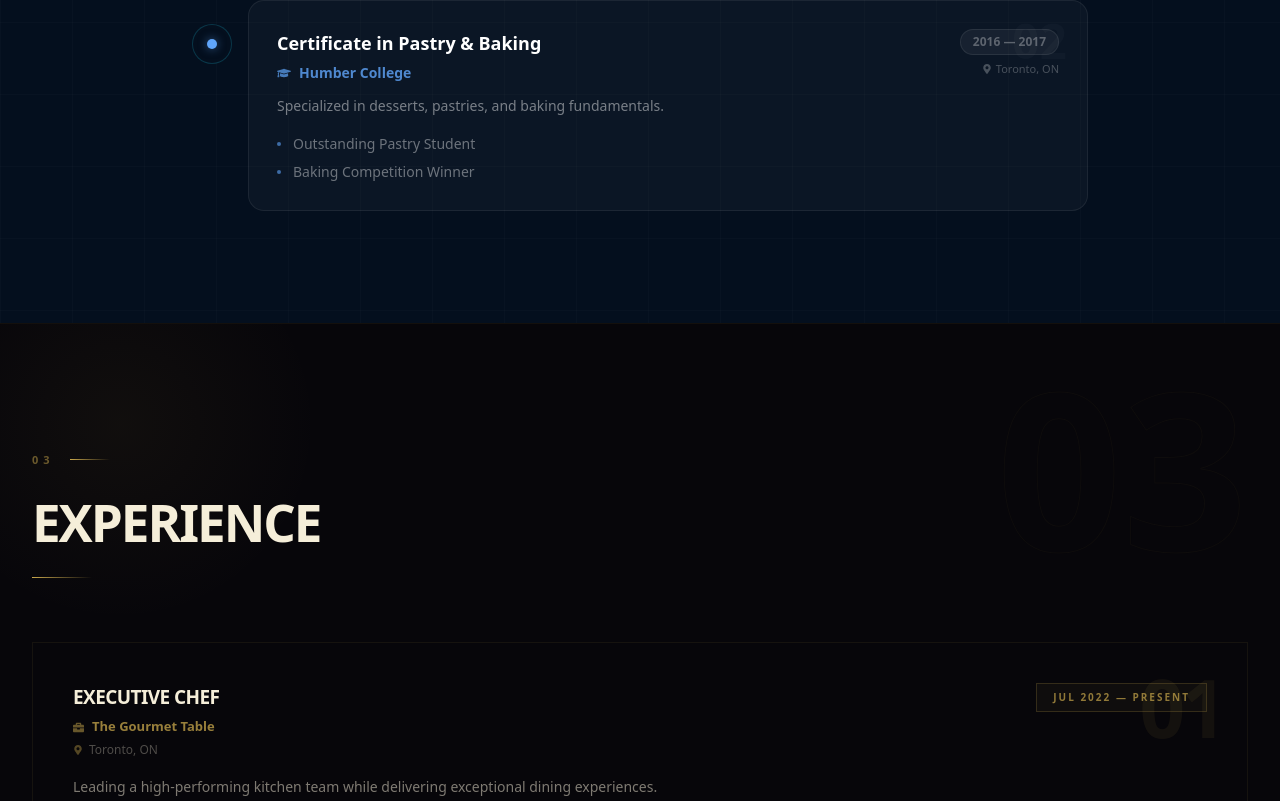
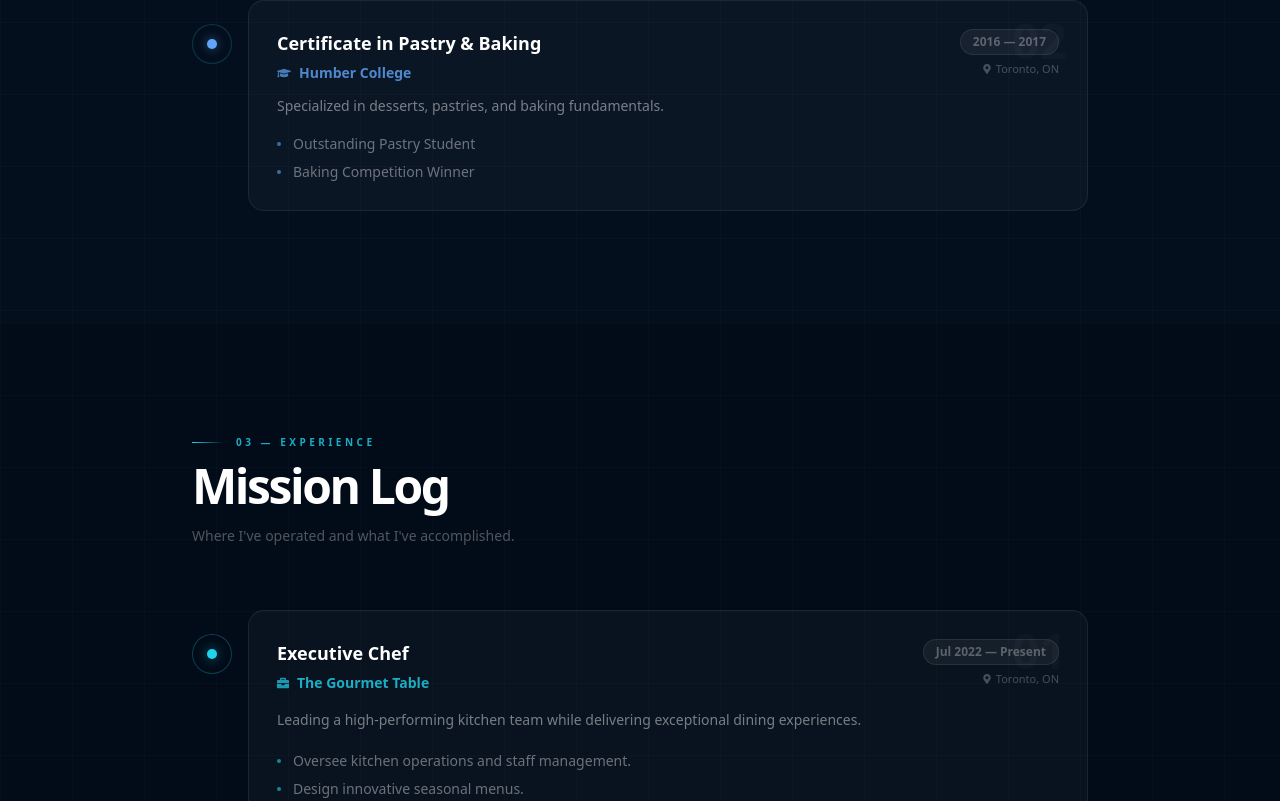
Before and after one commit to salienceenterprises-lab/portfolio-f2365, a Next.js app: page /portfolio-f2365/ in a window 1280 px wide. Shown: the part 1999-2800 px from the top of the page. Built offline with nearby package versions, Linux system fonts and the light colour scheme.

Commit message:
Update app/components/experience.jsx via Portfolio SaaS

```diff
--- a/app/components/experience.jsx
+++ b/app/components/experience.jsx
@@ -4,105 +4,150 @@ import { motion } from "framer-motion";
 import { FaBriefcase, FaMapMarkerAlt } from "react-icons/fa";
 
 export default function PortfolioExperience({ data }) {
-  const items = data?.experience;
-  if (!items || !Array.isArray(items) || items.length === 0) return null;
+  if (!data?.experience?.length) return null;
 
   return (
-    <section id="experience" style={{ background:"#07060a", padding:"8rem 2rem", position:"relative", overflow:"hidden", borderTop:"1px solid rgba(201,168,76,0.06)" }}>
-      <style>{`
-        .gn-exp-card {
-          position:relative; padding:2.5rem;
-          border:1px solid rgba(201,168,76,0.08);
-          transition:all 0.3s ease; cursor:default;
-        }
-        .gn-exp-card::before {
-          content:''; position:absolute; top:0; left:0; right:0; height:1px;
-          background:linear-gradient(90deg, #c9a84c, rgba(201,168,76,0.2), transparent);
-          transform:scaleX(0); transform-origin:left; transition:transform 0.4s ease;
-        }
-        .gn-exp-card:hover { border-color:rgba(201,168,76,0.2); background:rgba(201,168,76,0.025); }
-        .gn-exp-card:hover::before { transform:scaleX(1); }
-        .gn-exp-card:hover .gn-exp-num { color:rgba(201,168,76,0.25); text-shadow:0 0 30px rgba(201,168,76,0.3); }
-        .gn-exp-num { font-size:5rem; font-weight:900; color:rgba(201,168,76,0.07); line-height:1; letter-spacing:-0.05em; transition:all 0.3s; position:absolute; top:1.5rem; right:1.5rem; font-variant-numeric:tabular-nums; }
-        .gn-exp-resp-item { display:flex; align-items:flex-start; gap:12px; font-size:13px; color:rgba(245,238,217,0.45); line-height:1.65; }
-        .gn-exp-resp-item::before { content:'—'; color:rgba(201,168,76,0.4); flex-shrink:0; font-size:12px; margin-top:2px; }
-      `}</style>
+    <section id="experience" className="relative py-28 px-6 overflow-hidden bg-[#020c18]">
 
-      <div style={{ position:"absolute", top:"2rem", right:"2rem", fontSize:"220px", fontWeight:900, lineHeight:1, color:"transparent", WebkitTextStrokeWidth:"1px", WebkitTextStrokeColor:"rgba(201,168,76,0.04)", pointerEvents:"none", userSelect:"none" }}>03</div>
-      <div style={{ position:"absolute", top:"-100px", left:"-80px", width:"400px", height:"400px", borderRadius:"50%", background:"radial-gradient(circle, rgba(201,168,76,0.05) 0%, transparent 70%)", pointerEvents:"none" }} />
+      {/* Ambient */}
+      <div className="absolute inset-0 pointer-events-none">
+        <div className="absolute top-1/3 right-0 w-[500px] h-[500px] rounded-full" />
+        <div className="absolute inset-0 bg-[linear-gradient(to_right,rgba(255,255,255,0.015)_1px,transparent_1px),linear-gradient(to_bottom,rgba(255,255,255,0.015)_1px,transparent_1px)] bg-[size:72px_72px]" />
+      </div>
 
-      <div style={{ maxWidth:"1280px", margin:"0 auto", position:"relative", zIndex:1 }}>
-        <motion.div initial={{ opacity:0, x:-30 }} whileInView={{ opacity:1, x:0 }} viewport={{ once:true }} transition={{ duration:0.7 }} style={{ marginBottom:"4rem" }}>
-          <div style={{ display:"flex", alignItems:"center", gap:"16px", marginBottom:"1rem" }}>
-            <span style={{ fontSize:"11px", fontWeight:800, letterSpacing:"0.45em", color:"rgba(201,168,76,0.5)", textTransform:"uppercase" }}>03</span>
-            <div style={{ width:"40px", height:"1px", background:"linear-gradient(90deg, #c9a84c, transparent)" }} />
-          </div>
-          <h2 style={{ fontSize:"clamp(2rem, 4vw, 3.5rem)", fontWeight:900, letterSpacing:"-0.04em", color:"#f5eed9", margin:0, textTransform:"uppercase" }}>Experience</h2>
-          <div style={{ width:"60px", height:"1px", background:"linear-gradient(90deg, #c9a84c, transparent)", marginTop:"1rem" }} />
+      <div className="max-w-4xl mx-auto relative z-10">
+
+        {/* Header */}
+        <motion.div
+          initial={{ opacity: 0, x: -20 }}
+          whileInView={{ opacity: 1, x: 0 }}
+          viewport={{ once: true }}
+          transition={{ duration: 0.6 }}
+          className="flex items-center gap-3 mb-3"
+        >
+          <motion.div
+            initial={{ scaleX: 0 }} whileInView={{ scaleX: 1 }} style={{ width: "32px", originX: 0 }} viewport={{ once: true }}
+            transition={{ duration: 0.8 }}
+            className="h-px bg-gradient-to-r from-cyan-400 to-transparent"
+          />
+          <span className="text-[10px] font-bold tracking-[0.35em] uppercase text-cyan-400/80">03 — Experience</span>
         </motion.div>
 
-        <div style={{ display:"flex", flexDirection:"column", gap:"1rem" }}>
-          {items.map((exp, i) => (
-            <motion.div key={i} initial={{ opacity:0, y:24 }} whileInView={{ opacity:1, y:0 }} viewport={{ once:true }} transition={{ duration:0.5, delay:i * 0.07 }}>
-              <div className="gn-exp-card">
-                <div className="gn-exp-num">{String(i+1).padStart(2,"0")}</div>
+        <motion.h2
+          initial={{ opacity: 0, y: 20 }}
+          whileInView={{ opacity: 1, y: 0 }}
+          viewport={{ once: true }}
+          transition={{ duration: 0.7, delay: 0.05 }}
+          className="text-4xl sm:text-5xl font-black tracking-tighter text-white mb-4"
+        >
+          Mission Log
+        </motion.h2>
+        <motion.p
+          initial={{ opacity: 0 }}
+          whileInView={{ opacity: 1 }}
+          viewport={{ once: true }}
+          transition={{ duration: 0.6, delay: 0.15 }}
+          className="text-white/30 text-sm mb-16 max-w-md"
+        >
+          Where I've operated and what I've accomplished.
+        </motion.p>
 
-                <div style={{ display:"flex", flexWrap:"wrap", alignItems:"flex-start", justifyContent:"space-between", gap:"1rem", marginBottom:"1rem" }}>
-                  <div>
-                    <h3 style={{ fontSize:"19px", fontWeight:900, color:"#f5eed9", margin:"0 0 6px", letterSpacing:"-0.03em", textTransform:"uppercase" }}>
-                      {exp.role || exp.title || exp.position}
-                    </h3>
-                    <div style={{ display:"flex", alignItems:"center", gap:"8px" }}>
-                      <FaBriefcase style={{ color:"rgba(201,168,76,0.5)", fontSize:"11px" }} />
-                      <span style={{ fontSize:"13px", fontWeight:600, color:"rgba(201,168,76,0.75)" }}>
-                        {exp.company || exp.employer || exp.organization}
-                      </span>
+        {/* Timeline */}
+        <div className="relative">
+          {/* Timeline spine */}
+          <motion.div
+            initial={{ scaleY: 0 }}
+            whileInView={{ scaleY: 1 }}
+            viewport={{ once: true }}
+            transition={{ duration: 2, ease: "easeInOut" }}
+            className="absolute left-[19px] top-3 w-px bg-gradient-to-b from-cyan-400/50 via-blue-500/20 to-transparent hidden sm:block origin-top"
+          />
+
+          <div className="space-y-7">
+            {data.experience.map((job, index) => (
+              <motion.div
+                key={index}
+                initial={{ opacity: 0, x: -30 }}
+                whileInView={{ opacity: 1, x: 0 }}
+                viewport={{ once: true, margin: "-80px" }}
+                transition={{ duration: 0.5, delay: index * 0.1, type: "spring", stiffness: 100 }}
+                className="relative sm:pl-14"
+              >
+                {/* Timeline dot */}
+                <div className="hidden sm:flex absolute left-0 top-6 w-10 h-10 rounded-full bg-[#020c18] border border-cyan-400/25 items-center justify-center z-10">
+                  <div className="w-2.5 h-2.5 rounded-full bg-cyan-400 shadow-[0_0_12px_rgba(6,182,212,0.6)]" />
+                </div>
+
+                <motion.div
+                  whileHover={{ x: 6 }}
+                  transition={{ type: "spring", stiffness: 300 }}
+                  className="group"
+                >
+                  {/* Card */}
+                  <div className="relative bg-white/[0.03] border border-white/[0.07] rounded-2xl p-6 sm:p-7 overflow-hidden hover:border-cyan-500/25 hover:bg-white/[0.05] transition-all duration-400">
+
+                    {/* Inner glow */}
+                    <div className="absolute inset-0 bg-gradient-to-br from-cyan-500/[0.04] to-transparent opacity-0 group-hover:opacity-100 transition-opacity duration-400 pointer-events-none rounded-2xl" />
+
+                    {/* Index watermark */}
+                    <div className="absolute right-5 top-4 text-5xl font-black text-white/[0.025] select-none leading-none">
+                      {String(index + 1).padStart(2, "0")}
                     </div>
-                    {(exp.location || exp.city) && (
-                      <div style={{ display:"flex", alignItems:"center", gap:"6px", fontSize:"12px", color:"rgba(245,238,217,0.3)", marginTop:"4px" }}>
-                        <FaMapMarkerAlt style={{ fontSize:"10px", color:"rgba(201,168,76,0.4)" }} /> {exp.location || exp.city}
+
+                    <div className="flex flex-col sm:flex-row sm:items-start sm:justify-between gap-3 mb-4 relative z-10">
+                      <div>
+                        <h3 className="text-lg font-bold text-white group-hover:text-cyan-200 transition-colors duration-300">
+                          {job.role}
+                        </h3>
+                        <div className="flex items-center gap-2 mt-1.5">
+                          <FaBriefcase className="w-3 h-3 text-cyan-400/70" />
+                          <span className="text-sm font-semibold text-cyan-400/80">{job.company}</span>
+                        </div>
+                      </div>
+                      <div className="flex flex-col items-start sm:items-end gap-1.5 flex-shrink-0">
+                        <span className="text-xs font-bold text-white/30 bg-white/[0.05] border border-white/[0.08] px-3 py-1 rounded-full">
+                          {job.period}
+                        </span>
+                        {job.location && (
+                          <span className="flex items-center gap-1 text-[11px] text-white/25">
+                            <FaMapMarkerAlt className="w-2.5 h-2.5" /> {job.location}
+                          </span>
+                        )}
+                      </div>
+                    </div>
+
+                    {job.description && (
+                      <p className="text-sm text-white/45 leading-relaxed mb-5 relative z-10">{job.description}</p>
+                    )}
+
+                    {job.highlights?.length > 0 && (
+                      <ul className="space-y-2 mb-5 relative z-10">
+                        {job.highlights.filter(h => h?.trim()).map((h, i) => (
+                          <li key={i} className="flex items-start gap-3 text-sm text-white/40">
+                            <div className="mt-2 w-1 h-1 rounded-full bg-cyan-400/60 flex-shrink-0" />
+                            {h}
+                          </li>
+                        ))}
+                      </ul>
+                    )}
+
+                    {job.stack?.length > 0 && (
+                      <div className="flex flex-wrap gap-2 pt-4 border-t border-white/[0.05] relative z-10">
+                        {job.stack.filter(t => t?.trim()).map((tech) => (
+                          <span
+                            key={tech}
+                            className="text-[10px] font-bold text-cyan-400/60 bg-cyan-400/[0.06] border border-cyan-400/10 px-2.5 py-1 rounded-md"
+                          >
+                            {tech}
+                          </span>
+                        ))}
                       </div>
                     )}
                   </div>
-                  <span style={{ fontSize:"10px", fontWeight:700, letterSpacing:"0.2em", padding:"6px 16px", border:"1px solid rgba(201,168,76,0.2)", color:"rgba(201,168,76,0.7)", background:"rgba(201,168,76,0.04)", textTransform:"uppercase" }}>
-                    {exp.period || exp.duration || exp.years || exp.startDate}
-                  </span>
-                </div>
-
-                {exp.description && (
-                  <p style={{ fontSize:"14px", color:"rgba(245,238,217,0.5)", lineHeight:1.75, margin:"0 0 1rem", maxWidth:"680px" }}>
-                    {exp.description}
-                  </p>
-                )}
-
-                {(() => {
-                  const bullets = exp.highlights || exp.responsibilities || exp.bullets;
-                  if (!Array.isArray(bullets) || bullets.filter(Boolean).length === 0) return null;
-                  return (
-                    <div style={{ display:"flex", flexDirection:"column", gap:"6px" }}>
-                      {bullets.filter(Boolean).map((item, j) => (
-                        <div key={j} className="gn-exp-resp-item">{item}</div>
-                      ))}
-                    </div>
-                  );
-                })()}
-
-                {(() => {
-                  const stack = exp.stack || exp.tags || exp.technologies || exp.tech;
-                  if (!Array.isArray(stack) || stack.length === 0) return null;
-                  return (
-                    <div style={{ display:"flex", flexWrap:"wrap", gap:"6px", marginTop:"1rem", paddingTop:"1rem", borderTop:"1px solid rgba(201,168,76,0.07)" }}>
-                      {stack.map((t, j) => (
-                        <span key={j} style={{ fontSize:"10px", fontWeight:700, padding:"3px 10px", border:"1px solid rgba(201,168,76,0.15)", color:"rgba(201,168,76,0.6)", letterSpacing:"0.08em", background:"rgba(201,168,76,0.03)" }}>
-                          {t}
-                        </span>
-                      ))}
-                    </div>
-                  );
-                })()}
-              </div>
-            </motion.div>
-          ))}
+                </motion.div>
+              </motion.div>
+            ))}
+          </div>
         </div>
       </div>
     </section>
```
